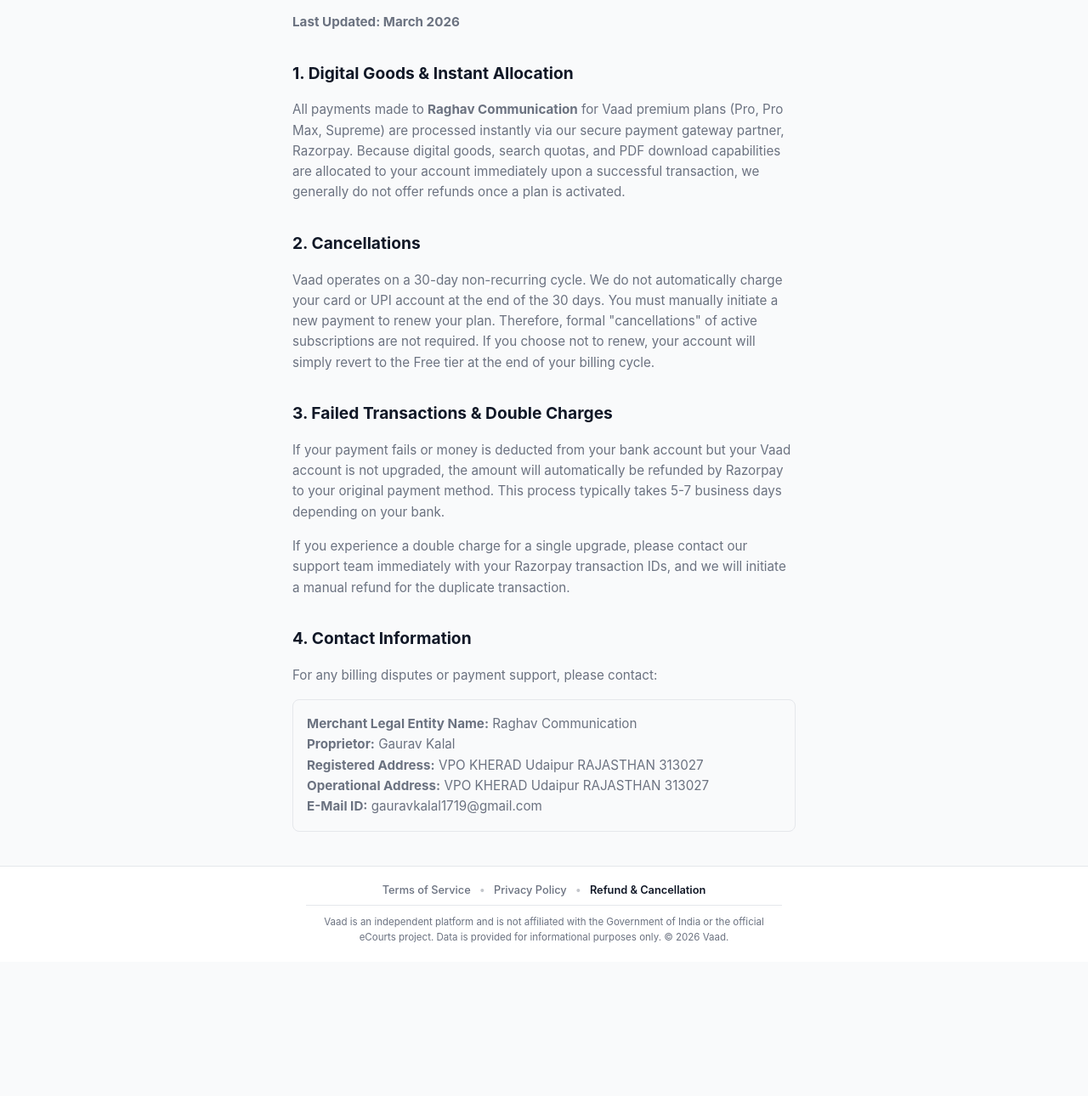
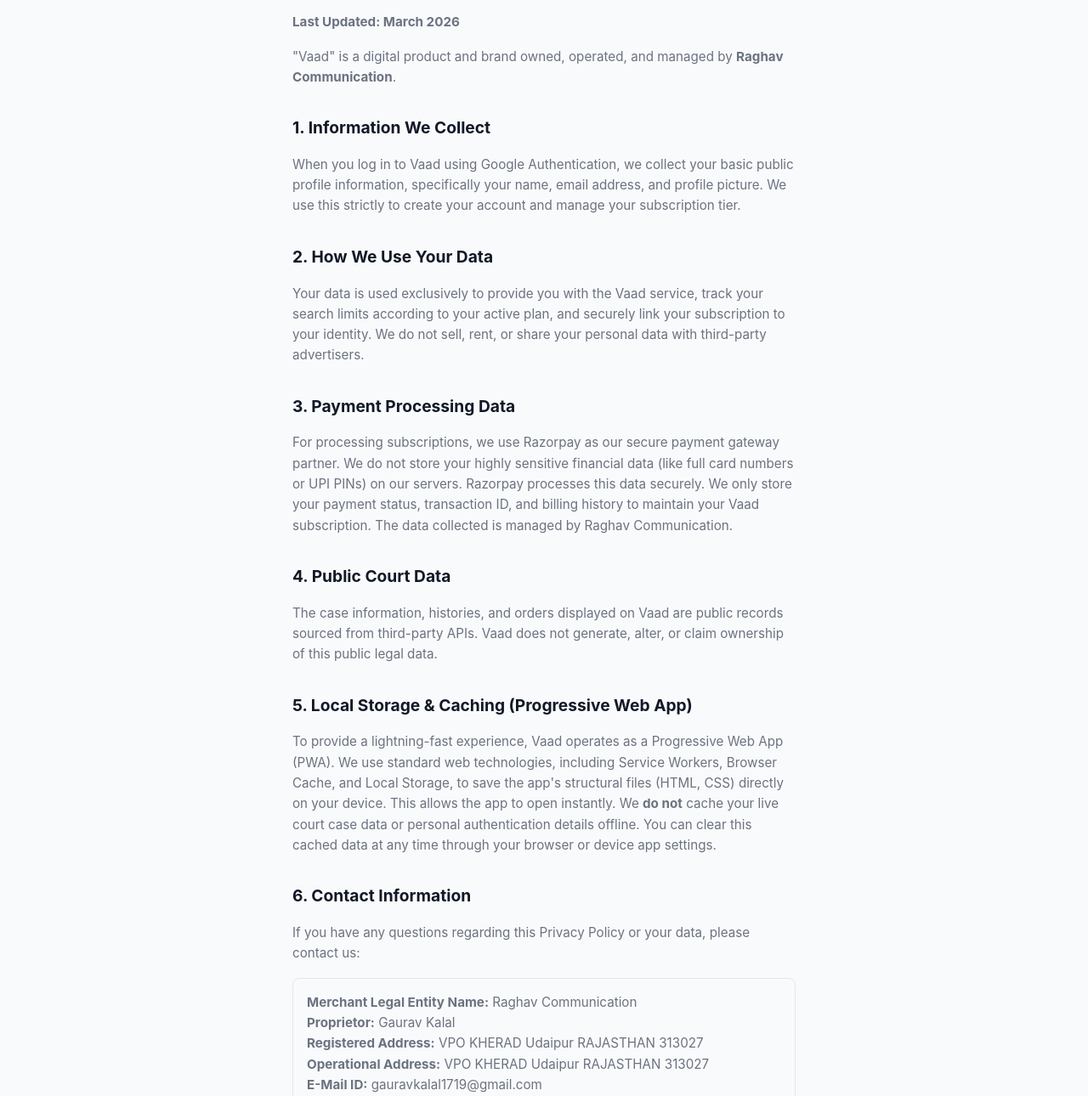
Before and after one commit to Gorupa/vaad, a website: page frontend/privacy.html in a window 1280 px wide. Shown: the part 163-1453 px from the top of the page at 85% size. Before the commit the page ends 1295 px from the top, so only its background shows below. Drawn offline with Linux system fonts and the light colour scheme.

Commit message:
Update privacy.html

```diff
--- a/frontend/privacy.html
+++ b/frontend/privacy.html
@@ -3,7 +3,7 @@
 <head>
     <meta charset="UTF-8">
     <meta name="viewport" content="width=device-width, initial-scale=1.0">
-    <title>Refund & Cancellation - Vaad</title>
+    <title>Privacy Policy - Vaad</title>
     <link rel="stylesheet" href="style.css">
 </head>
 <body>
@@ -16,23 +16,29 @@
     </nav>
 
     <main style="max-width: 640px; margin: 40px auto; padding: 0 24px; flex: 1; line-height: 1.6;">
-        <h1 style="font-size: 2rem; margin-bottom: 24px; color: var(--text-main);">Refund & Cancellation Policy</h1>
+        <h1 style="font-size: 2rem; margin-bottom: 24px; color: var(--text-main);">Privacy Policy</h1>
 
         <div style="color: var(--text-muted); font-size: 0.95rem; display: flex; flex-direction: column; gap: 16px;">
             <p><strong>Last Updated: March 2026</strong></p>
+            <p>"Vaad" is a digital product and brand owned, operated, and managed by <strong>Raghav Communication</strong>.</p>
 
-            <h2 style="color: var(--text-main); font-size: 1.2rem; margin-top: 16px;">1. Digital Goods & Instant Allocation</h2>
-            <p>All payments made to <strong>Raghav Communication</strong> for Vaad premium plans (Pro, Pro Max, Supreme) are processed instantly via our secure payment gateway partner, Razorpay. Because digital goods, search quotas, and PDF download capabilities are allocated to your account immediately upon a successful transaction, we generally do not offer refunds once a plan is activated.</p>
+            <h2 style="color: var(--text-main); font-size: 1.2rem; margin-top: 16px;">1. Information We Collect</h2>
+            <p>When you log in to Vaad using Google Authentication, we collect your basic public profile information, specifically your name, email address, and profile picture. We use this strictly to create your account and manage your subscription tier.</p>
 
-            <h2 style="color: var(--text-main); font-size: 1.2rem; margin-top: 16px;">2. Cancellations</h2>
-            <p>Vaad operates on a 30-day non-recurring cycle. We do not automatically charge your card or UPI account at the end of the 30 days. You must manually initiate a new payment to renew your plan. Therefore, formal "cancellations" of active subscriptions are not required. If you choose not to renew, your account will simply revert to the Free tier at the end of your billing cycle.</p>
+            <h2 style="color: var(--text-main); font-size: 1.2rem; margin-top: 16px;">2. How We Use Your Data</h2>
+            <p>Your data is used exclusively to provide you with the Vaad service, track your search limits according to your active plan, and securely link your subscription to your identity. We do not sell, rent, or share your personal data with third-party advertisers.</p>
 
-            <h2 style="color: var(--text-main); font-size: 1.2rem; margin-top: 16px;">3. Failed Transactions & Double Charges</h2>
-            <p>If your payment fails or money is deducted from your bank account but your Vaad account is not upgraded, the amount will automatically be refunded by Razorpay to your original payment method. This process typically takes 5-7 business days depending on your bank.</p>
-            <p>If you experience a double charge for a single upgrade, please contact our support team immediately with your Razorpay transaction IDs, and we will initiate a manual refund for the duplicate transaction.</p>
+            <h2 style="color: var(--text-main); font-size: 1.2rem; margin-top: 16px;">3. Payment Processing Data</h2>
+            <p>For processing subscriptions, we use Razorpay as our secure payment gateway partner. We do not store your highly sensitive financial data (like full card numbers or UPI PINs) on our servers. Razorpay processes this data securely. We only store your payment status, transaction ID, and billing history to maintain your Vaad subscription. The data collected is managed by Raghav Communication.</p>
 
-            <h2 style="color: var(--text-main); font-size: 1.2rem; margin-top: 16px;">4. Contact Information</h2>
-            <p>For any billing disputes or payment support, please contact:</p>
+            <h2 style="color: var(--text-main); font-size: 1.2rem; margin-top: 16px;">4. Public Court Data</h2>
+            <p>The case information, histories, and orders displayed on Vaad are public records sourced from third-party APIs. Vaad does not generate, alter, or claim ownership of this public legal data.</p>
+
+            <h2 style="color: var(--text-main); font-size: 1.2rem; margin-top: 16px;">5. Local Storage & Caching (Progressive Web App)</h2>
+            <p>To provide a lightning-fast experience, Vaad operates as a Progressive Web App (PWA). We use standard web technologies, including Service Workers, Browser Cache, and Local Storage, to save the app's structural files (HTML, CSS) directly on your device. This allows the app to open instantly. We <strong>do not</strong> cache your live court case data or personal authentication details offline. You can clear this cached data at any time through your browser or device app settings.</p>
+
+            <h2 style="color: var(--text-main); font-size: 1.2rem; margin-top: 16px;">6. Contact Information</h2>
+            <p>If you have any questions regarding this Privacy Policy or your data, please contact us:</p>
             <ul style="list-style: none; padding-left: 0; margin-top: 0; background: var(--bg-alt); padding: 16px; border-radius: 8px; border: 1px solid var(--border);">
                 <li><strong>Merchant Legal Entity Name:</strong> Raghav Communication</li>
                 <li><strong>Proprietor:</strong> Gaurav Kalal</li>
@@ -47,9 +53,9 @@
         <div class="footer-top">
             <a href="terms.html">Terms of Service</a>
             <span class="fsep">•</span>
-            <a href="privacy.html">Privacy Policy</a>
+            <a href="privacy.html" style="color: var(--text-main); font-weight: 600;">Privacy Policy</a>
             <span class="fsep">•</span>
-            <a href="refund.html" style="color: var(--text-main); font-weight: 600;">Refund & Cancellation</a>
+            <a href="refund.html">Refund & Cancellation</a>
         </div>
         <div class="footer-disclaimer">
             Vaad is an independent platform and is not affiliated with the Government of India or the official eCourts project. Data is provided for informational purposes only. © 2026 Vaad.
```
